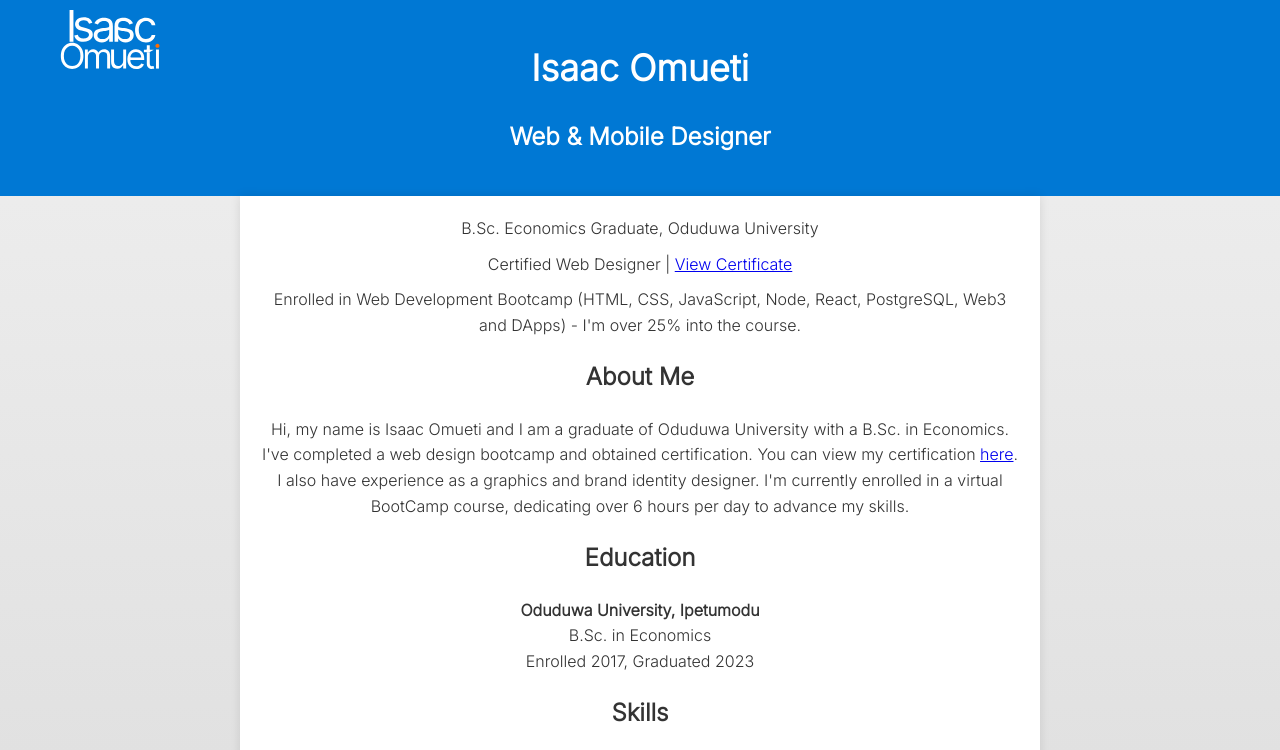
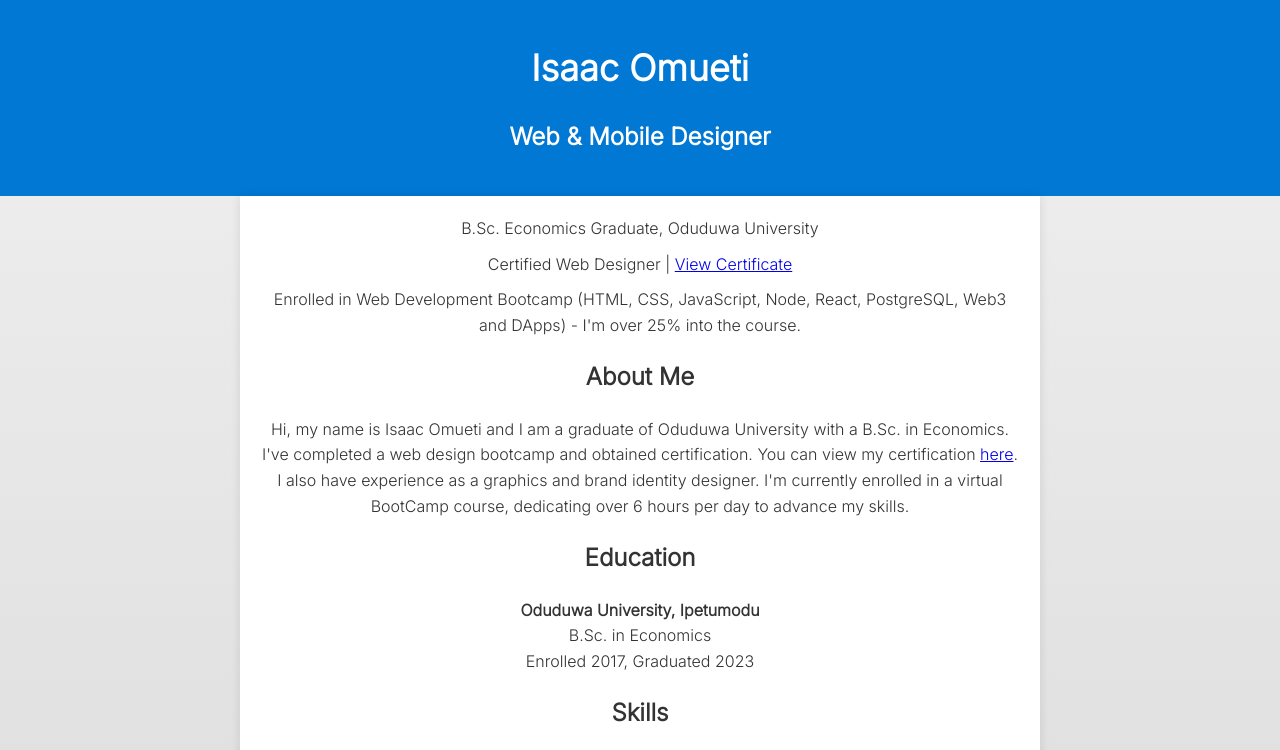
Before and after one commit to omuetiisaac/IsaacOmuetiBincomPortfolio, a plain HTML site: page index.html in a window 1280 px wide. Shown: the top 750 px of the page. Drawn offline with Linux system fonts and the light colour scheme.

Commit message:
index.html

```diff
--- a/index.html
+++ b/index.html
@@ -9,10 +9,7 @@
 </head>
 <body>
     <header>
-        <div class="logo-container">
-            <a href="https://omuetiisaac.github.io/IsaacOmuetiBincomPortfolio/">
-                <img src="isaac-logo.svg" alt="Isaac Omueti Logo" class="logo">
-            </a>
+
         </div>
         <h1>Isaac Omueti</h1>
         <h2>Web & Mobile Designer</h2>
```
